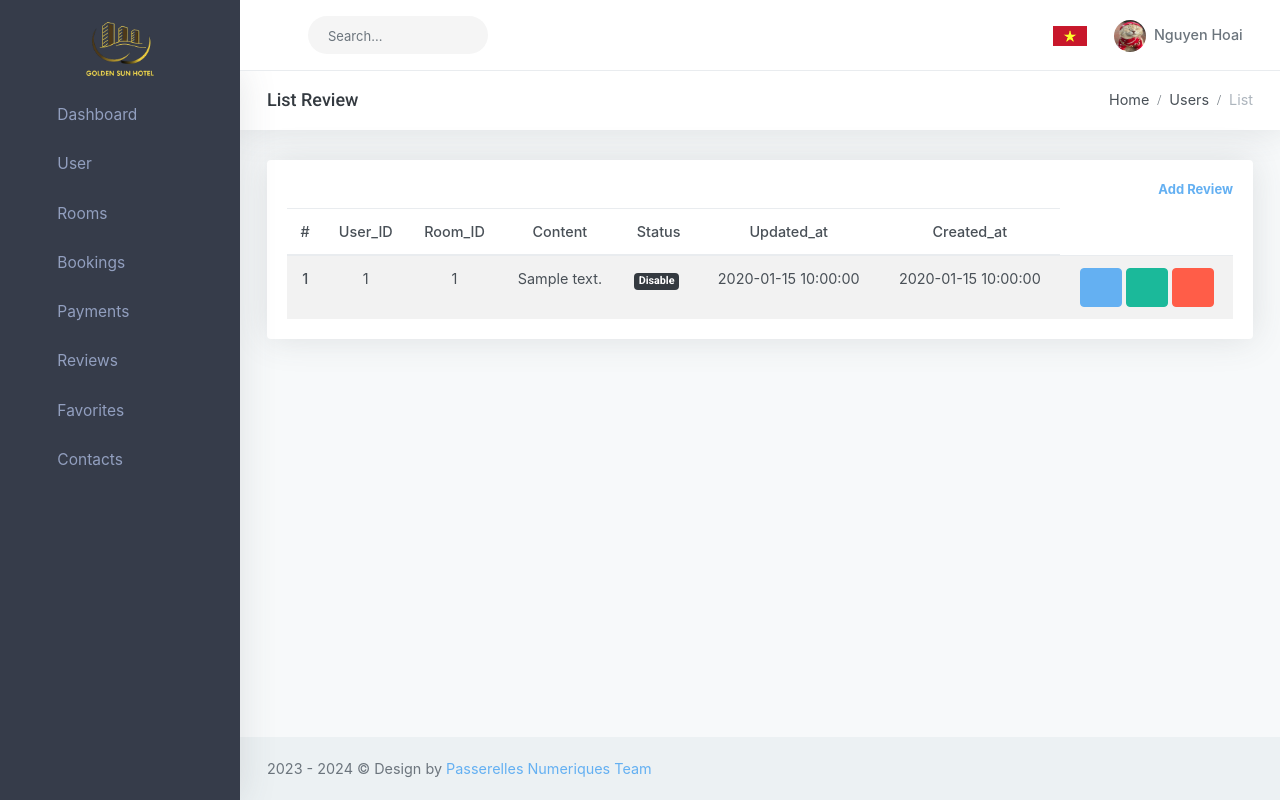
After one commit to nguyenhoai0302/hotel_management, a PHP site: template views/admin/reviews/list.view.php in a window 1280 px wide. The commit adds this page. Run offline with PHP 8.4, Linux system fonts and the light colour scheme; the template is opened without the code that fills it: most values are stand-ins (such as "Sample title", 1, 10 or a date in 2020); some web fonts are replaced.

Commit message:
list reviews

```diff
--- a/routes/admin.route.php
+++ b/routes/admin.route.php
@@ -2,7 +2,7 @@
 include 'controllers/admin/DashboardController.php';
 include 'controllers/admin/UserController.php';
 include 'controllers/admin/RoomController.php';
-include 'controllers/admin/AuthController.php';
+include 'controllers/admin/ReviewController.php';
 
 
 //$uri = parse_url($_SERVER['REQUEST_URI'])['path'];
@@ -13,7 +13,7 @@ $controller = isset($_GET['controller']) ? $_GET['controller'] : 'dashboard';
 $routes = [
     'dashboard' => 'DashboardController',
     'users' => 'UserController',
-    'auth' => 'AuthController',
+    'auth' => 'ReviewController',
     'rooms' => 'RoomController',
     'bookings' => 'BookingController',
 ];
--- a/views/admin/partials/sidebar.view.php
+++ b/views/admin/partials/sidebar.view.php
@@ -60,7 +60,7 @@
                         <span class="menu-arrow"></span>
                     </a>
                     <ul class="nav-second-level" aria-expanded="false">
-                        <li><a href="pages-login.html">List</a></li>
+                        <li><a href="admin.php?controller=reviews&action=list">List</a></li>
                     </ul>
                 </li>
 
--- /dev/null
+++ b/views/admin/reviews/list.view.php
@@ -0,0 +1,147 @@
+<?php
+require 'views/admin/partials/header.view.php'
+?>
+
+<body class="left-side-menu-dark topbar-light">
+
+<!-- Begin page -->
+<div id="wrapper">
+
+
+    <!-- Topbar Start -->
+    <?php
+    require 'views/admin/partials/topbar.view.php'
+    ?>
+    <!-- end Topbar -->
+
+
+    <!-- ========== Left Sidebar Start ========== -->
+    <?php
+    include 'views/admin/partials/sidebar.view.php';
+    ?>
+    <!-- Left Sidebar End -->
+
+    <!-- ============================================================== -->
+    <!-- Start Page Content here -->
+    <!-- ============================================================== -->
+
+    <div class="content-page">
+        <div class="content">
+
+            <div class="container-fluid">
+
+                <!-- start page title -->
+                <div class="row">
+                    <div class="col-12">
+                        <div class="page-title-box">
+                            <div class="page-title-right">
+                                <ol class="breadcrumb m-0">
+                                    <li class="breadcrumb-item"><a href="javascript: void(0);">Home</a></li>
+                                    <li class="breadcrumb-item"><a href="javascript: void(0);">Users</a></li>
+                                    <li class="breadcrumb-item active">List</li>
+                                </ol>
+                            </div>
+                            <h4 class="page-title">List Review</h4>
+                        </div>
+                    </div>
+                </div>
+                <!-- end page title -->
+                <div class="row">
+                    <div class="col-lg-12">
+                        <div class="card-box">
+                            <p class="sub-header">
+                                <a href="admin.php?controller=users&action=create"
+                                   class="float-right font-weight-bold mb-2"><i class="mdi mdi-plus"></i>Add Review
+                                </a>
+                            </p>
+                            <div class="table-responsive">
+                                <table class="table table-striped mb-0 text-center">
+                                    <thead>
+                                    <tr>
+                                        <th>#</th>
+                                        <th>User_ID</th>
+                                        <th>Room_ID</th>
+                                        <th>Content</th>
+                                        <th>Status</th>
+                                        <th>Updated_at</th>
+                                        <th>Created_at</th>
+                                    </tr>
+                                    </thead>
+                                    <tbody>
+                                    <?php
+                                    while ($row = $reviews->fetch_assoc()) {
+                                    $id = $row['id'];
+                                    ?>
+                                    <tr>
+                                        <th scope="row"><?php echo $id ?></th>
+                                        <td><?php echo $row['userId']?></td>
+                                        <td><?php echo $row['roomId']?></td>
+                                        <td><?php echo $row['content']?></td>
+                                        <td>
+                                            <?php
+                                            if ($row['status'] == 1) {
+                                                ?>
+                                                <span class="badge badge-success mr-1"> Active</span>
+                                                <?php
+                                            } else {
+                                                ?>
+                                                <span class="badge badge-dark mr-1"> Disable</span>
+                                                <?php
+                                            }
+                                            ?>
+                                        </td>
+                                        <td><?php echo $row['update_at']?></td>
+                                        <td><?php echo $row['created_at']?></td>
+                                        <td>
+                                            <a href="admin.php?controller=users&action=view&id=<?php echo $id?>"
+                                               class="btn btn-primary waves-effect waves-light"><i class="mdi mdi-eye"></i>
+                                            </a>
+                                            <a href="admin.php?controller=users&action=edit&id=<?php echo $id?>"
+                                               class="btn btn-success waves-effect waves-light"><i class="mdi mdi-lead-pencil"></i>
+                                            </a>
+                                            <a href="admin.php?controller=users&action=delete&id=<?php echo $id?>"
+                                               class="btn btn-danger waves-effect waves-light"><i class="mdi mdi-trash-can"></i>
+                                            </a>
+                                        </td>
+                                    </tr>
+                                        <?php
+                                    }
+
+                                    ?>
+                                    </tbody>
+                                </table>
+                            </div>
+                        </div>
+
+                    </div>
+
+                </div>
+
+
+
+
+            </div>
+
+        </div> <!-- end content -->
+
+
+        <?php include 'views/admin/partials/footer.view.php'; ?>
+
+    </div>
+
+    <!-- ============================================================== -->
+    <!-- End Page content -->
+    <!-- ============================================================== -->
+
+</div>
+<!-- END wrapper -->
+
+
+<!-- Vendor js -->
+<script src="assets/admin/js/vendor.min.js"></script>
+
+<!-- App js -->
+<script src="assets/admin/js/app.min.js"></script>
+
+</body>
+</html>
--- a/views/web/auths/login.view.php
+++ b/views/web/auths/login.view.php
@@ -1,4 +1,4 @@
-<?php include"./views/web/partials/header.view.php"
+<?php include "./views/web/partials/header.view.php"
 ?>
 <body>
     <div class="container d-flex  justify-content-center ml-5 p-5 ">
@@ -10,7 +10,7 @@
                     </div>
 
                     <!-- Login Form -->
-                    <form action="../../../controllers/home/auth.controller.php?action=login" method="post" class="form-container sign-in-container active">
+                    <form action="/controllers/web/logincontroller.php?action=login" method="post" class="form-container sign-in-container active">
                         <div class="form-group">
                             <input type="email" class="form-control" placeholder="Email or phone number" name="email" value="" required>
                         </div>
@@ -39,5 +39,5 @@
     </div>
 </body>
 
-<?php include"./views/web/partials/footer.view.php"
+<?php include "./views/web/partials/footer.view.php"
 ?>
--- a/views/web/auths/register.view.php
+++ b/views/web/auths/register.view.php
@@ -1,4 +1,4 @@
-<?php include"./views/web/partials/header.view.php"
+<?php include "./views/web/partials/header.view.php"
 ?>
 <body>
     <div class="container d-flex  justify-content-center ml-5 p-5 ">
@@ -10,7 +10,7 @@
                     </div>
 
                     <!-- Register Form -->
-                    <form action="../../../controllers/home/auth.controller.php?action=login" method="post" class="form-container sign-in-container active">
+                    <form action="/controllers/web/registercontroller.php?action=register" method="post" class="form-container sign-in-container active">
                         <div class="form-group">
                             <input type="text" class="form-control" placeholder="Name" name="name" value="" required>
                         </div>
@@ -70,5 +70,5 @@
         </div>
     </div>
 </body>
-<?php include"./views/web/partials/footer.view.php"
+<?php include "./views/web/partials/footer.view.php"
 ?>
```
Also changed, not shown: controllers/admin/ReviewController.php (added, +47 -0 lines), models/ReviewModel.php (added, +48 -0 lines), views/admin/reviews/create.view.php (added), views/admin/reviews/detail.view.php (added), views/admin/reviews/edit.view.php (added).
